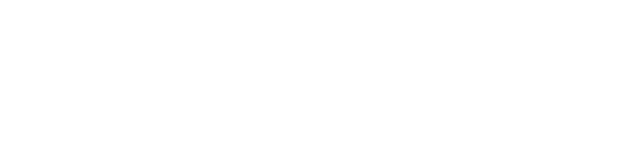
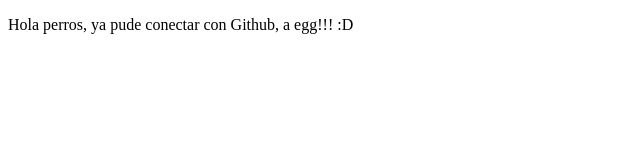
Before and after one commit to BetoCristobal/proyectoDemoCursoPrework, a plain HTML site: page index.html in a window 1280 px wide. Shown: the whole page, without its empty margins (0-640 px from the left). Drawn offline with Linux system fonts and the light colour scheme.

Commit message:
Hicimos cambios

```diff
--- a/index.html
+++ b/index.html
@@ -7,6 +7,8 @@
     <title>Hola Perras</title>
 </head>
 <body>
-
+    <p>
+        Hola perros, ya pude conectar con Github, a egg!!! :D
+    </p>
 </body>
 </html>
```
